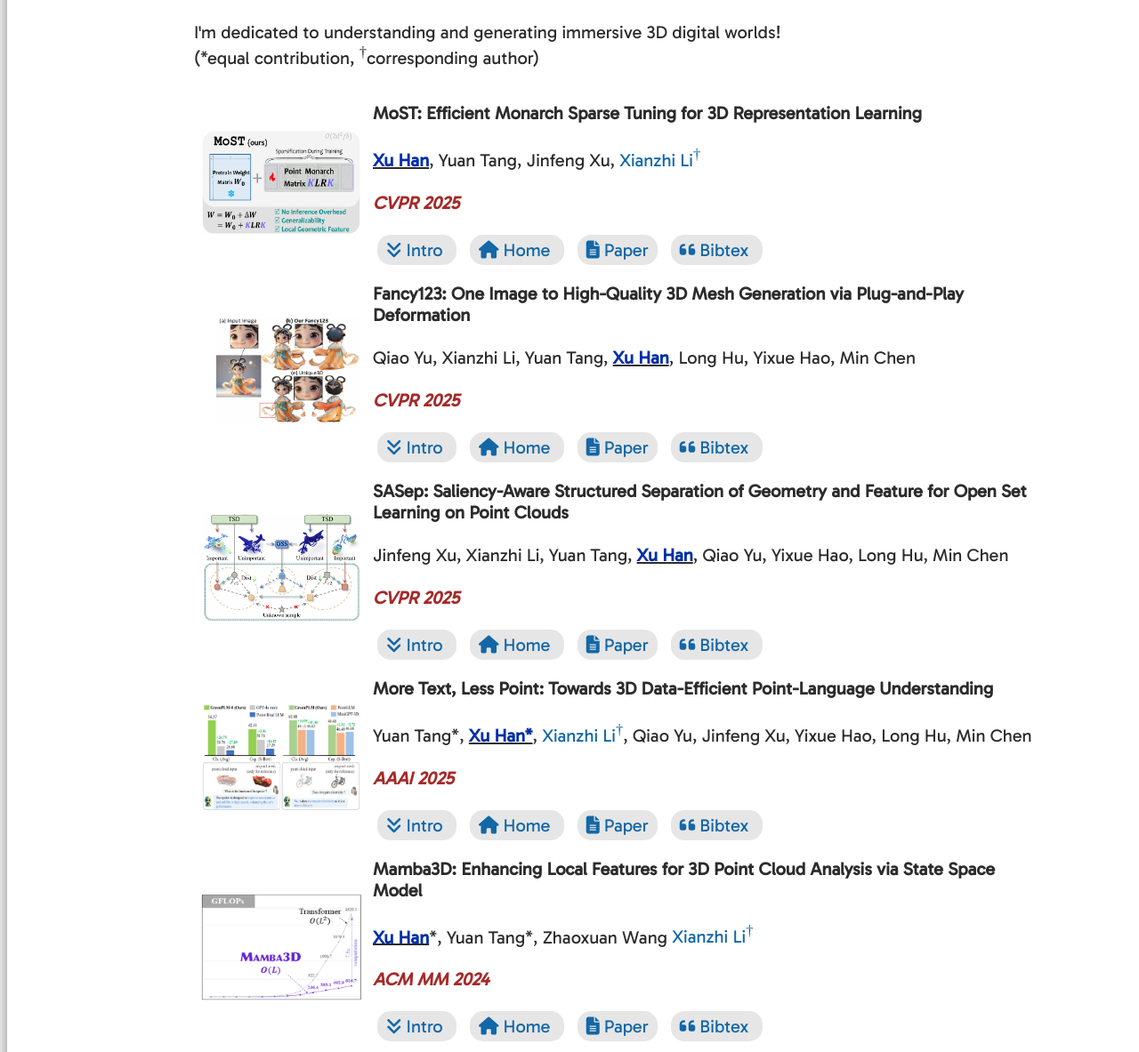
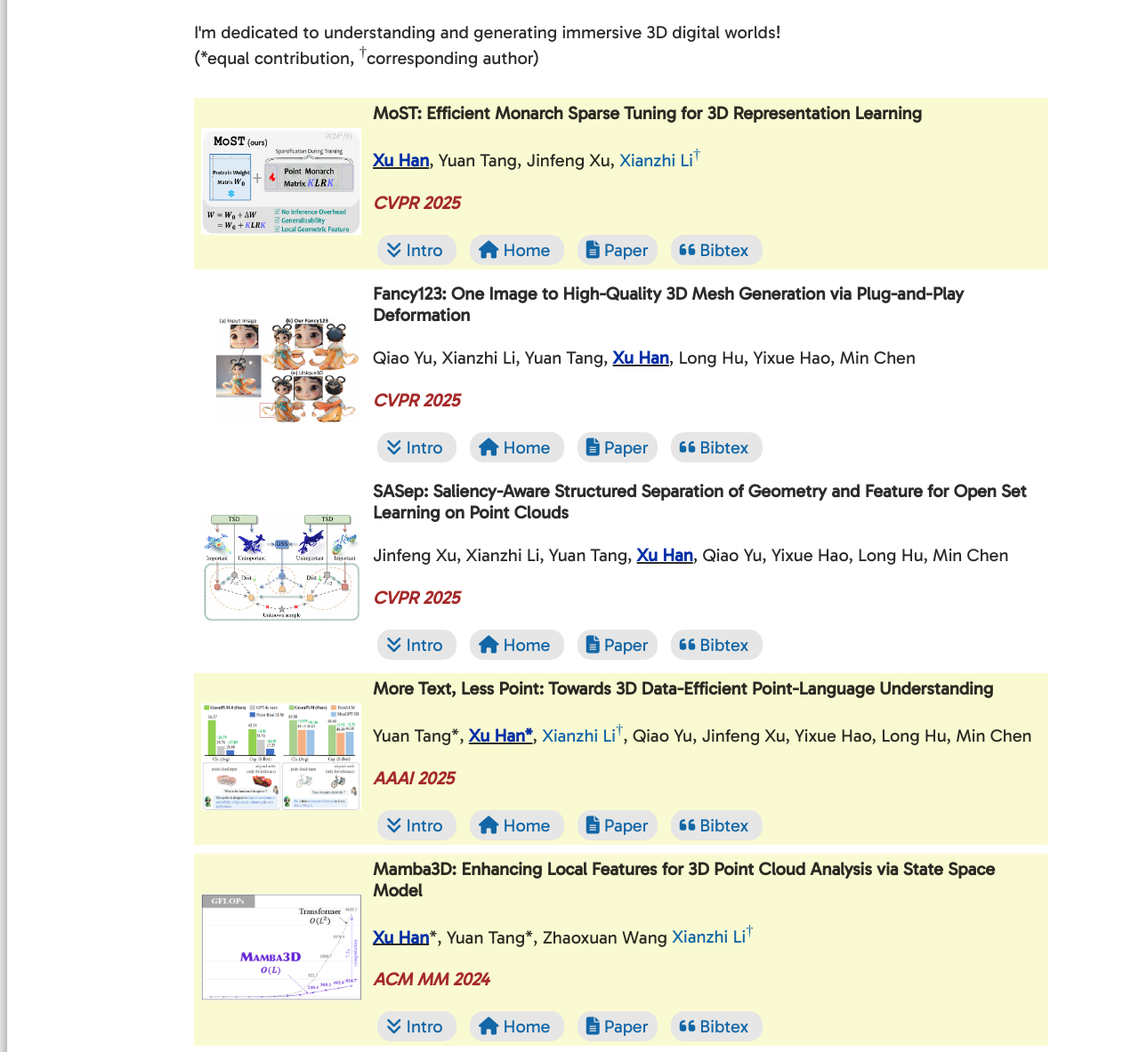
Before and after one commit to xhanxu/xhanxu.github.io, a plain HTML site: page index.html in a window 1280 px wide. Shown: the part 1514-2697 px from the top of the page at 89% size. Drawn offline with nearby package versions, Linux system fonts and the light colour scheme; no server answers; some icons are missing.

Commit message:
Update index.html

```diff
--- a/index.html
+++ b/index.html
@@ -298,7 +298,7 @@
 
 
 
-          <tr id="han2025most">
+          <tr id="han2025most" class="focus">
             <td class="pub_td1">
               <img src="./about/MOST_profile.png" />
             </td>
@@ -459,7 +459,7 @@
             </td>
           </tr>
 
-          <tr id="tang2024greenplm">
+          <tr id="tang2024greenplm" class="focus">
             <td class="pub_td1">
               <img src="./about/GreenPLM_teaser.png" />
             </td>
@@ -566,7 +566,7 @@
             </td>
           </tr> -->
 
-          <tr id="han2024mamba3d">
+          <tr id="han2024mamba3d" class="focus">
             <td class="pub_td1">
               <img src="./about/Mamba3D.png" />
             </td>
```
